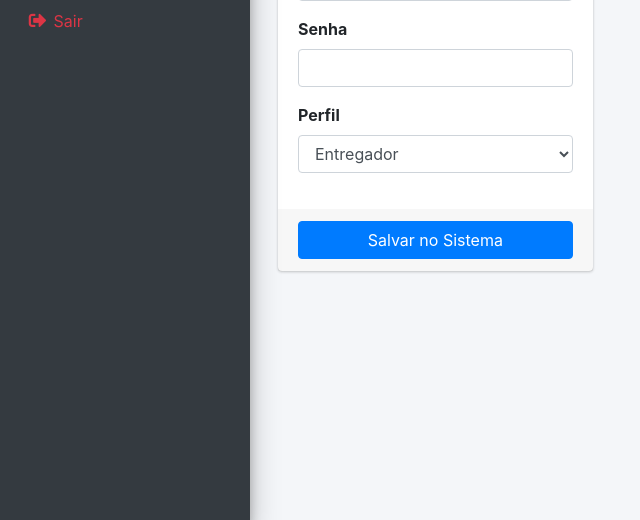
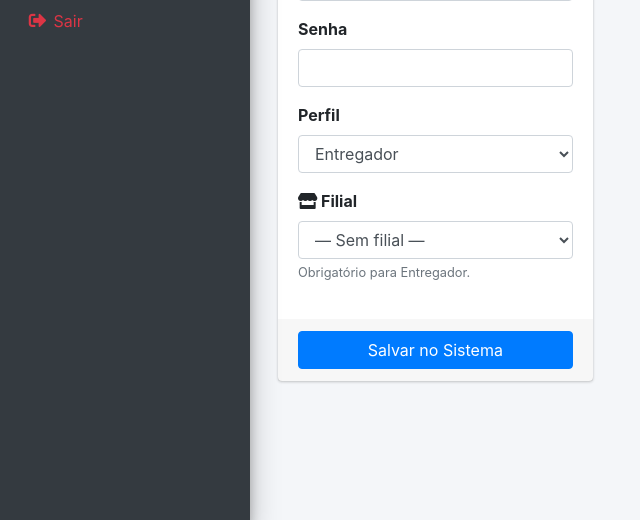
Before and after one commit to Dyonathan-Queiroz/Sistema-de-logistica, a FastAPI app: template app/templates/gestao_funcionarios.html in a window 1280 px wide. Shown: the part 280-800 px from the top of the page, without its empty margins (0-640 px from the left). Run offline with FastAPI, Linux system fonts and the light colour scheme; the template is opened without the code that fills it, so the values that code supplies are empty; some libraries are stand-ins or nearby versions.

Commit message:
Remove perfil operador do painel web
- Remove opcao Operador PDV do formulario de cadastro e edicao
- Campo Filial agora exibido para Entregador (nao mais para Operador)
- Remove badge Operador PDV da listagem de funcionarios
- PDV GUI substituido pelo agente de sync Consinco

Co-Authored-By: Claude Sonnet 4.6 <noreply@anthropic.com>

```diff
--- a/app/templates/editar_funcionario.html
+++ b/app/templates/editar_funcionario.html
@@ -28,7 +28,6 @@
                         <label><i class="fas fa-id-badge"></i> Perfil:</label>
                         <select name="perfil" class="form-control" id="perfil-edit" onchange="toggleFilial(this.value)">
                             <option value="entregador" {% if func.perfil == 'entregador' %}selected{% endif %}>Entregador</option>
-                            <option value="operador"   {% if func.perfil == 'operador'   %}selected{% endif %}>Operador PDV</option>
                             <option value="gestor"     {% if func.perfil == 'gestor'     %}selected{% endif %}>Gestor</option>
                         </select>
                     </div>
@@ -75,7 +74,7 @@
 <script>
 function toggleFilial(perfil) {
     document.getElementById('filial-group').style.display =
-        (perfil === 'operador') ? 'block' : 'none';
+        (perfil === 'entregador') ? 'block' : 'none';
 }
 toggleFilial(document.getElementById('perfil-edit').value);
 </script>
--- a/app/templates/gestao_funcionarios.html
+++ b/app/templates/gestao_funcionarios.html
@@ -56,7 +56,6 @@
                                 <div class="form-group"><label>Perfil</label>
                                     <select name="perfil" class="form-control" id="perfil-select" onchange="toggleFilial(this.value)">
                                         <option value="entregador">Entregador</option>
-                                        <option value="operador">Operador PDV</option>
                                         <option value="gestor">Gestor</option>
                                     </select>
                                 </div>
@@ -68,7 +67,7 @@
                                         <option value="{{ f.id }}">{{ f.nome }} {% if f.cidade %}({{ f.cidade }}){% endif %}</option>
                                         {% endfor %}
                                     </select>
-                                    <small class="text-muted">Obrigatório para Operador PDV.</small>
+                                    <small class="text-muted">Obrigatório para Entregador.</small>
                                 </div>
                             </div>
                             <div class="card-footer"><button type="submit" class="btn btn-primary btn-block">Salvar no Sistema</button></div>
@@ -90,8 +89,6 @@
                                         <td>
                                             {% if f.perfil == 'gestor' %}
                                                 <span class="badge badge-gestor"><i class="fas fa-user-shield"></i> Gestor</span>
-                                            {% elif f.perfil == 'operador' %}
-                                                <span class="badge" style="background:#17a2b8;color:white;"><i class="fas fa-desktop"></i> Operador PDV</span>
                                             {% else %}
                                                 <span class="badge badge-entregador"><i class="fas fa-motorcycle"></i> Entregador</span>
                                             {% endif %}
@@ -125,9 +122,9 @@
 <script>
 function toggleFilial(perfil) {
     document.getElementById('filial-group').style.display =
-        (perfil === 'operador') ? 'block' : 'none';
+        (perfil === 'entregador') ? 'block' : 'none';
 }
-// estado inicial: oculta filial se não for operador
+// estado inicial: mostra filial se for entregador
 toggleFilial(document.getElementById('perfil-select').value);
 </script>
 </body>
```
